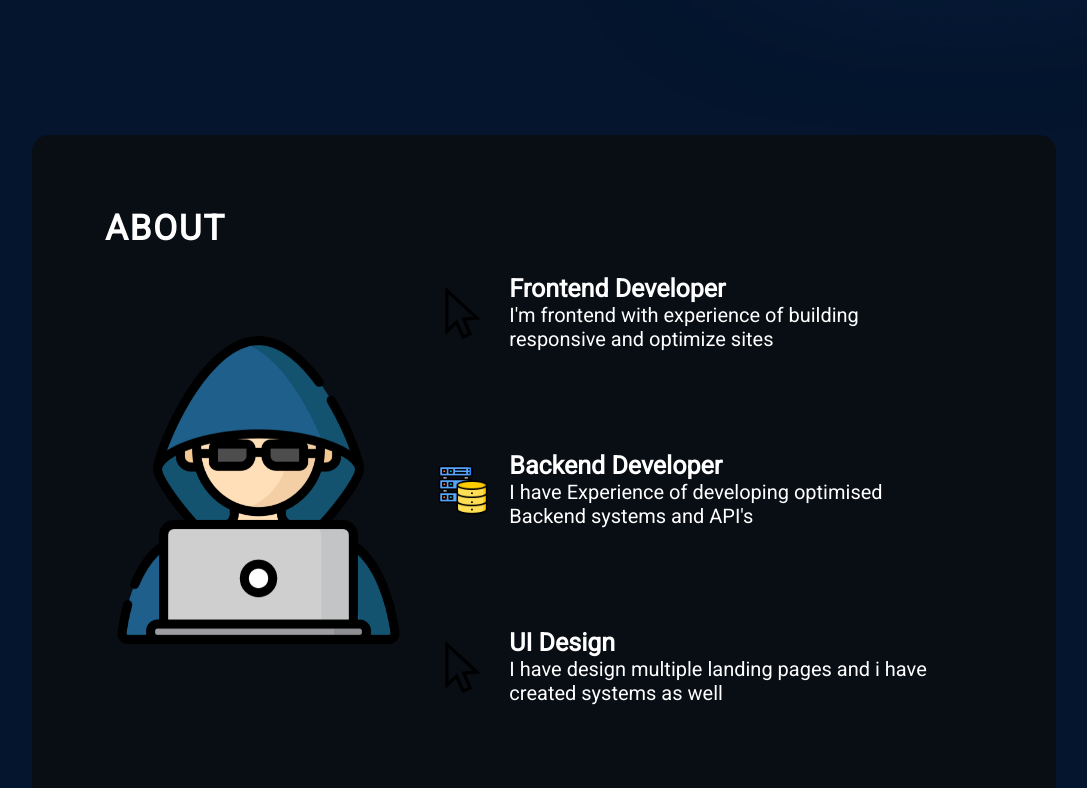
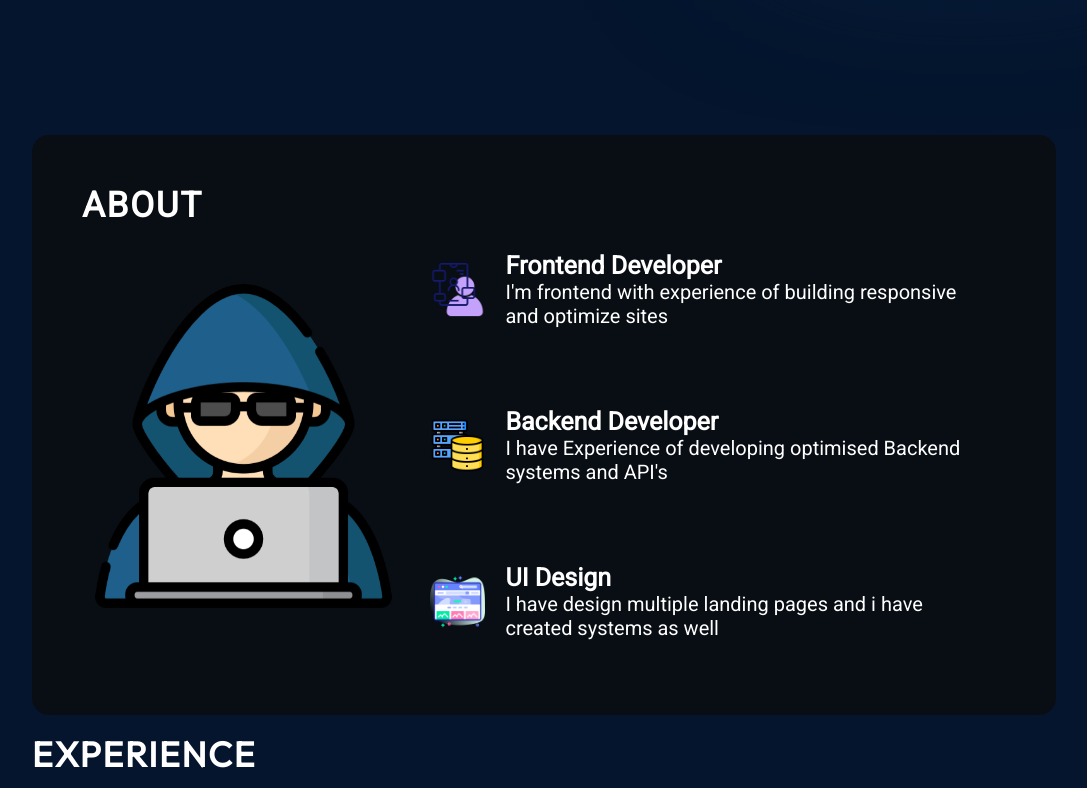
Before and after one commit to wolterbwambale/portfolio, a React (Vite) app: page / in a window 1280 px wide. Shown: the part 860-1648 px from the top of the page, without its empty margins (96-1183 px from the left). Built offline with nearby package versions, Linux system fonts and the light colour scheme.

Commit message:
add update

```diff
--- a/src/components/About/About.jsx
+++ b/src/components/About/About.jsx
@@ -9,7 +9,7 @@ const About = () => {
             <img src={getImageUrl("about/hacker.png")} alt="me seated with computer" className={styles.aboutMaainImg} />
             <ul className={styles.aboutItems}>
                 <li className={styles.aboutItem}>
-                    <img src={getImageUrl("about/cursor.png")} alt="pointer" className={styles.aboutImage} />
+                    <img src={getImageUrl("about/user-experience.png")} alt="pointer" className={styles.aboutImage} />
                 <div className={styles.aboutItemText}>
                 <h3>Frontend Developer</h3>
                 <p>I'm frontend with experience of building responsive and optimize sites</p>
@@ -24,7 +24,7 @@ const About = () => {
                 </li>
 
                 <li className={styles.aboutItem}>
-                    <img src={getImageUrl("about/cursor.png")} alt="pointer"className={styles.aboutImage} />
+                    <img src={getImageUrl("about/user-interface.png")} alt="pointer"className={styles.aboutImage} />
                 <div className={styles.aboutItemText}>
                 <h3>UI Design</h3>
                 <p>I have design multiple  landing pages and i have created  systems as well</p>
--- a/src/components/About/About.module.css
+++ b/src/components/About/About.module.css
@@ -3,7 +3,7 @@
 .container {
   position: relative;
   background-color: rgba(12, 12, 12, 0.7);
-  padding: 73px;
+  padding: 50px;
   border-radius: 17px;
   margin-top: 129px;
   z-index: 1;
@@ -36,16 +36,13 @@
 }
 
 @keyframes floating {
-  0% {
+  0%,
+  100% {
     transform: translate(0, 0);
   }
 
   50% {
     transform: translate(0, 10px);
-  }
-
-  100% {
-    transform: translate(0, -0);
   }
 }
 
@@ -57,7 +54,7 @@
   color: var(--color-text);
   display: flex;
   flex-direction: column;
-  gap: 50px;
+  gap: 29px;
 }
 
 .aboutItem {
@@ -119,7 +116,7 @@
 
   .aboutItem {
     padding-left: 0;
-    padding-left: 0;
+    padding-right: 0;
   }
 
   .aboutItem h3 {
--- a/src/components/Experience/Experience.module.css
+++ b/src/components/Experience/Experience.module.css
@@ -44,7 +44,6 @@
   display: flex;
   flex-direction: row;
   flex-wrap: wrap;
-  gap: 20px;
   align-items: center;
 }
 
--- a/src/components/Hero/Hero.module.css
+++ b/src/components/Hero/Hero.module.css
@@ -19,6 +19,7 @@
   color: var(--color-text);
 }
 
+/* eslint-disable property-no-unknown */
 .title {
   font-size: 70px;
   font-weight: 900;
@@ -32,6 +33,7 @@
   z-index: 1;
 }
 
+/* eslint-disable property-no-unknown */
 .second_title {
   font-size: 40px;
   font-weight: 700;
@@ -94,7 +96,6 @@
   width: 30vw;
   height: 30vw;
   min-width: 350px;
-  min-width: 350px;
   top: -128px;
   left: -10vw;
   border-radius: 768px;
--- a/src/components/Navbar/Navbar.module.css
+++ b/src/components/Navbar/Navbar.module.css
@@ -53,7 +53,7 @@
     margin-right: 5%;
     flex-direction: column;
     align-items: flex-end;
-    gap: 11x;
+    gap: 11px;
     z-index: 3;
   }
 
--- a/src/components/Project/Project.module.css
+++ b/src/components/Project/Project.module.css
@@ -19,9 +19,18 @@
   margin-top: 30px;
   display: flex;
   flex-direction: row;
-  flex-wrap: wrap;
+  /* flex-wrap: wrap; */
   gap: 20px;
   align-items: center;
   justify-content: center;
   width: 100%;
 }
+
+@media screen and (max-width:830px){
+  .project {
+    display: flex;
+    flex-direction: column;
+    flex-wrap: wrap;
+  }
+
+}
--- a/src/components/Project/projectCard.module.css
+++ b/src/components/Project/projectCard.module.css
@@ -6,14 +6,14 @@
   border-radius: 10px;
   background: linear-gradient(180deg, #576cbc 0%, #2c3e50 100%);
   box-shadow: 0 16px 14px rgba(0, 0, 0, 0.25);
-  padding: 18px 24px;
-  max-width: 345px;
+  padding: 16px 24px;
+  max-width: 300px;
 }
 
 .container .image {
   width: 100%;
   border-radius: 10px;
-  height: 400px;
+  height: 300px;
 }
 
 .title {
@@ -59,10 +59,9 @@
 }
 
 .link {
-  font-size: 20px;
+  font-size: 30px;
   text-decoration: none;
   color: var(--color-text);
-  font-size: 30px;
   font-weight: 500;
   border-radius: 100px;
   padding: 1px 22px;
--- a/src/data/data.json
+++ b/src/data/data.json
@@ -7,7 +7,7 @@
         "end_date":"2020",
         "experiences":["worked various website",
         "worked on various projects and technologies"],
-        "imagesrc":"skills/figma.png"
+        "imagesrc":"skills/user-interface.png"
     },
     {
         "role":"software developer",
```
Also changed, not shown: assets/about/user-experience.png (added), assets/about/user-interface.png (added).
